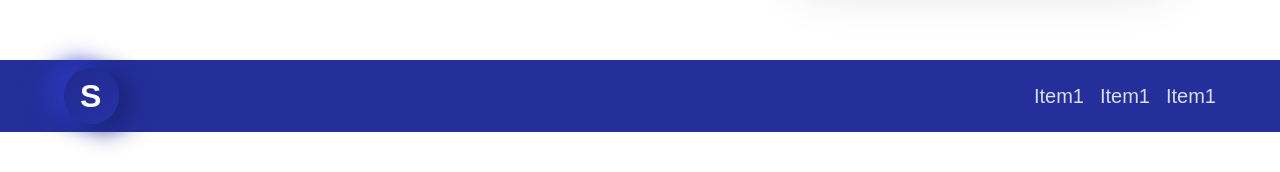
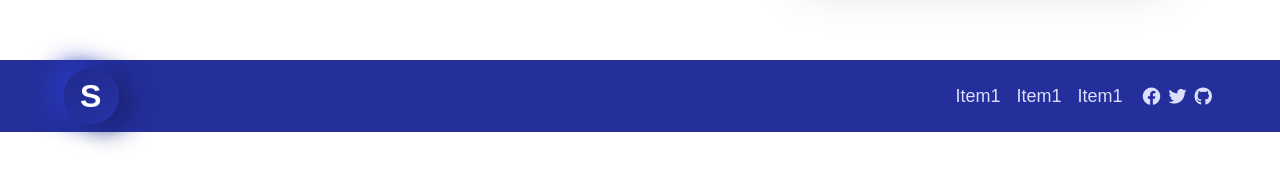
Before and after one commit to samsuzzaman1998/samsuzzaman_portfolio, a React (Create React App) app: page / in a window 1280 px wide. Shown: the part 420-592 px from the top of the page. Built offline with nearby package versions, Linux system fonts and the light colour scheme.

Commit message:
add footer

```diff
--- /dev/null
+++ b/src/Components/Footer/Footer.js
@@ -0,0 +1,40 @@
+import React from "react";
+
+const Footer = () => {
+    const date = new Date();
+    const year = date.getFullYear();
+
+    // Social Links
+    const socialItems = (
+        <>
+            <li className="capitalize font-light text-neutral text-xl ">
+                <i class="fa-brands fa-facebook px-2 text-lg"></i>
+            </li>
+            <li className="capitalize font-light text-neutral text-xl ">
+                <i class="fa-brands fa-twitter px-2 text-lg"></i>
+            </li>
+            <li className="capitalize font-light text-neutral text-xl">
+                <i class="fa-brands fa-github px-2 text-lg"></i>
+            </li>
+        </>
+    );
+
+    return (
+        <footer className=" bg-base-200 py-8">
+            <div className="sec_container ">
+                <div className="flex flex-col-reverse md:flex-row justify-between items-center">
+                    <p className="heading_6 text-base-100 text-center">
+                        Copyrights &copy; {year} Reserved by Samsuzzaman
+                    </p>
+                    <div>
+                        <ul className="menu menu-horizontal p-0">
+                            {socialItems}
+                        </ul>
+                    </div>
+                </div>
+            </div>
+        </footer>
+    );
+};
+
+export default Footer;
--- a/src/Components/Navbar/Navbar.js
+++ b/src/Components/Navbar/Navbar.js
@@ -24,17 +24,33 @@ const Navbar = () => {
 
     const menuItems = (
         <>
-            <li className="capitalize font-light text-neutral text-xl mb-3 lg:mb-0 lg:mr-4">
+            <li className="capitalize font-light text-neutral text-lg mb-3 lg:mb-0 lg:mr-4">
                 item1
             </li>
-            <li className="capitalize font-light text-neutral text-xl mb-3 lg:mb-0 lg:mr-4">
+            <li className="capitalize font-light text-neutral text-lg mb-3 lg:mb-0 lg:mr-4">
                 item1
             </li>
-            <li className="capitalize font-light text-neutral text-xl">
+            <li className="capitalize font-light text-neutral text-lg">
                 item1
             </li>
         </>
     );
+
+    // Social Links
+    const socialItems = (
+        <>
+            <li className="capitalize font-light text-neutral text-xl ">
+                <i class="fa-brands fa-facebook px-1 text-lg"></i>
+            </li>
+            <li className="capitalize font-light text-neutral text-xl ">
+                <i class="fa-brands fa-twitter px-1 text-lg"></i>
+            </li>
+            <li className="capitalize font-light text-neutral text-xl">
+                <i class="fa-brands fa-github px-1 text-lg"></i>
+            </li>
+        </>
+    );
+
     return (
         <nav className={`navbar-wrapper`} ref={navbarRef}>
             <div id="navbar" className={`${scrollValue ? "sticky_nav" : ""}`}>
@@ -75,19 +91,37 @@ const Navbar = () => {
                                     />
                                 </svg>
                             </label>
-                            <ul
+                            {/* <ul
                                 tabIndex="0"
                                 className="menu menu-compact dropdown-content mt-2 sm:mt-2 p-2 shadow w-60 bg-primary"
                             >
                                 {menuItems}
+                            </ul> */}
+                            <div
+                                tabIndex="0"
+                                className="dropdown-content mt-2 sm:mt-2 p-2 shadow w-60 bg-primary"
+                            >
+                                <div className="justify-end items-center">
+                                    <ul className="menu menu-compact">
+                                        {menuItems}
+                                        {/* {userInfo} */}
+                                    </ul>
+                                    <ul className="menu menu-compact flex flex-row mt-3 justify-center">
+                                        {socialItems}
+                                    </ul>
+                                </div>
+                            </div>
+                        </div>
+                        {/* large menu */}
+                        <div className="flex justify-end items-center">
+                            <ul className="menu menu-horizontal p-0 hidden lg:flex ">
+                                {menuItems}
                                 {/* {userInfo} */}
                             </ul>
+                            <ul className="menu menu-horizontal p-0 hidden lg:flex lg:ml-4">
+                                {socialItems}
+                            </ul>
                         </div>
-                        {/* large menu */}
-                        <ul className="menu menu-horizontal p-0 hidden lg:flex ">
-                            {menuItems}
-                            {/* {userInfo} */}
-                        </ul>
                     </div>
                 </div>
             </div>
--- a/src/Pages/HomePage.js
+++ b/src/Pages/HomePage.js
@@ -2,6 +2,7 @@ import React from "react";
 import AboutMe from "../Components/AboutMe/AboutMe";
 import Contact from "../Components/ContactMe/Contact";
 import FAQ from "../Components/FAQ/FAQ";
+import Footer from "../Components/Footer/Footer";
 import Hero from "../Components/Hero/Hero";
 import MyPortfolio from "../Components/MyPortfolio/MyPortfolio";
 import MyServices from "../Components/MyServices/MyServices";
@@ -20,6 +21,7 @@ const HomePage = () => {
             <MyPortfolio />
             <Contact />
             <FAQ />
+            <Footer />
         </>
     );
 };
```
